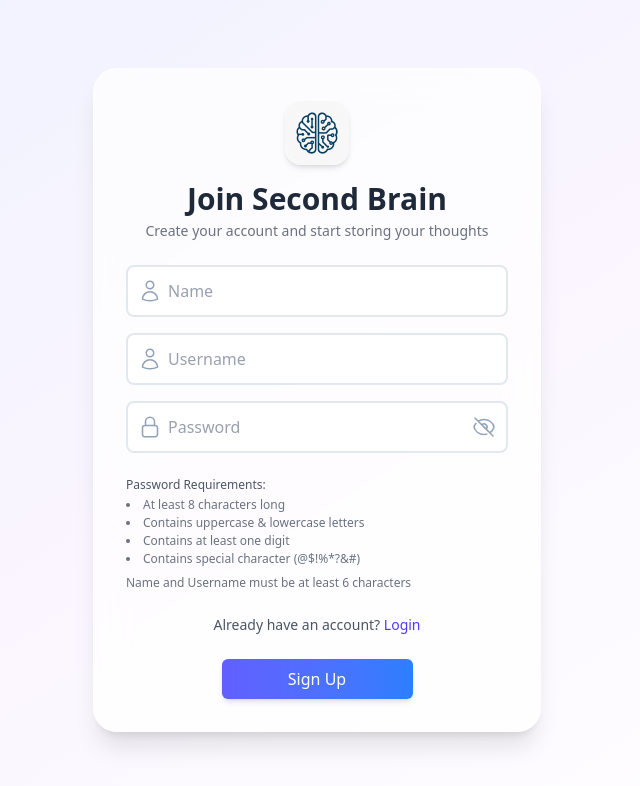
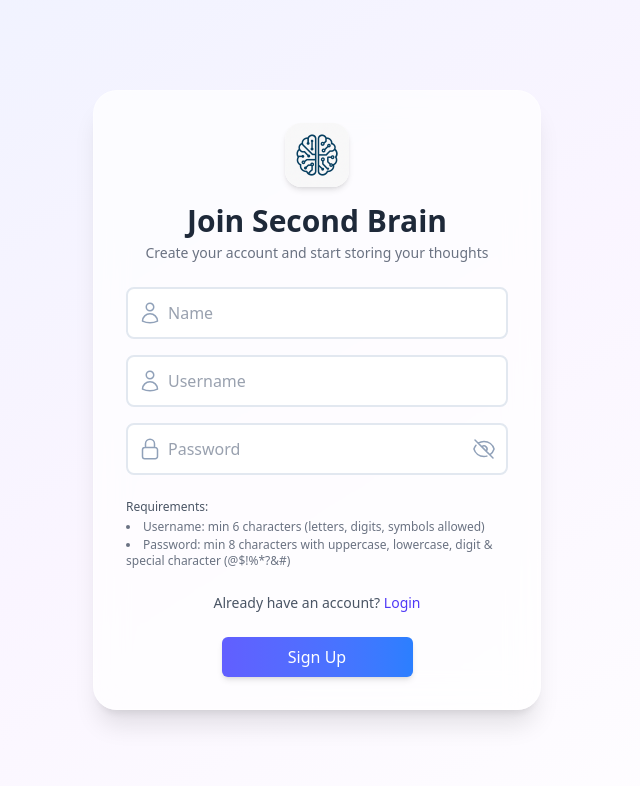
Before and after one commit to adarsh-gupta-01/second-brain-frontend, a React (Vite) app: page /signup in a window 1280 px wide. Shown: the top 786 px of the page, without its empty margins (323-963 px from the left). Built offline with nearby package versions, Linux system fonts and the light colour scheme; no server answers.

Commit message:
Update validation: remove name restriction, clarify username can have any chars

```diff
--- a/src/pages/SignUp.tsx
+++ b/src/pages/SignUp.tsx
@@ -49,8 +49,8 @@ const Signup = () => {
       return;
     }
 
-    if (firstName.trim().length < 6) {
-      toast.error("Name must be at least 6 characters long");
+    if (firstName.trim().length === 0) {
+      toast.error("Name cannot be empty");
       setIsSubmitting(false);
       return;
     }
@@ -121,14 +121,11 @@ const Signup = () => {
         </div>
 
         <div className="text-xs text-gray-600 space-y-1">
-          <p className="font-medium">Password Requirements:</p>
+          <p className="font-medium">Requirements:</p>
           <ul className="list-disc list-inside space-y-0.5 text-gray-500">
-            <li>At least 8 characters long</li>
-            <li>Contains uppercase & lowercase letters</li>
-            <li>Contains at least one digit</li>
-            <li>Contains special character (@$!%*?&#)</li>
+            <li>Username: min 6 characters (letters, digits, symbols allowed)</li>
+            <li>Password: min 8 characters with uppercase, lowercase, digit & special character (@$!%*?&#)</li>
           </ul>
-          <p className="mt-2 text-gray-500">Name and Username must be at least 6 characters</p>
         </div>
 
         <div className="text-center text-sm text-gray-600">
```
